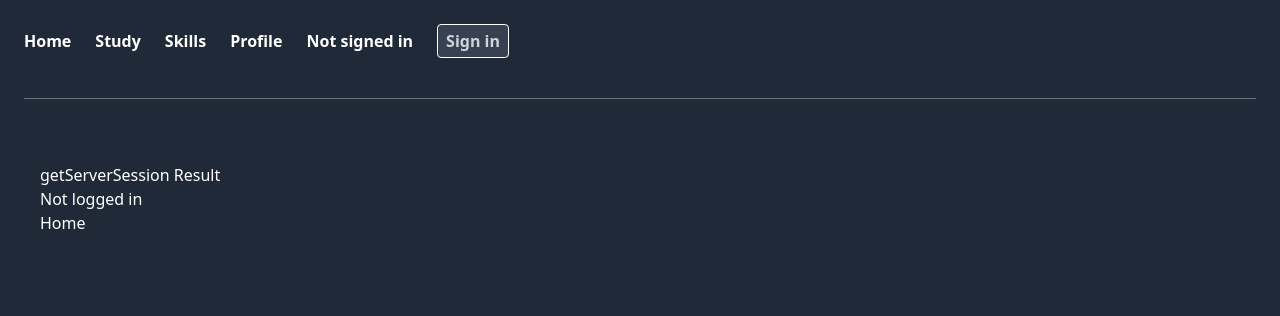
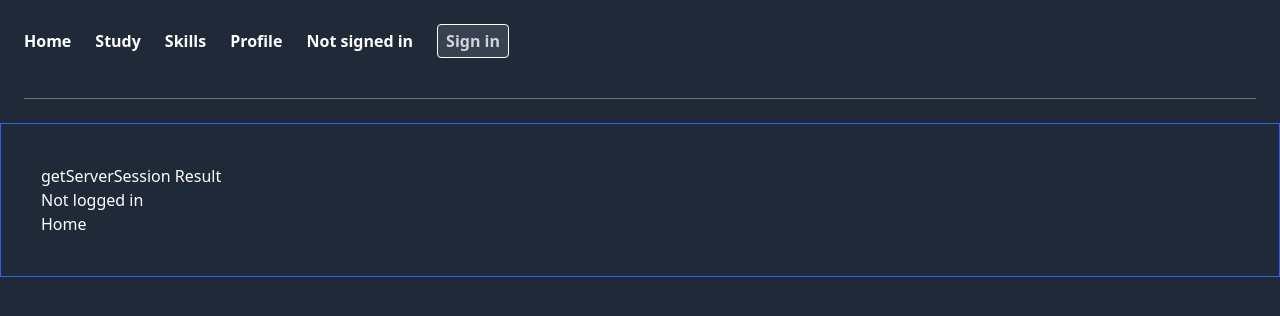
Before and after one commit to jakekressley/Focus-Forge, a Next.js app: page / in a window 1280 px wide. Shown: the top 316 px of the page. Built offline with nearby package versions, Linux system fonts and the light colour scheme; no server answers.

Commit message:
minor styling changes and custom domain

```diff
--- a/app/layout.tsx
+++ b/app/layout.tsx
@@ -29,7 +29,7 @@ export default async function RootLayout({
         <SessionProvider session={session}>
           <main className="bg-gray-800 text-white h-screen">
             <NavMenu />
-            <div className="p-10">
+            <div className="p-10 border border-blue-600 h-100">
               {children}
             </div>
           </main>
```
